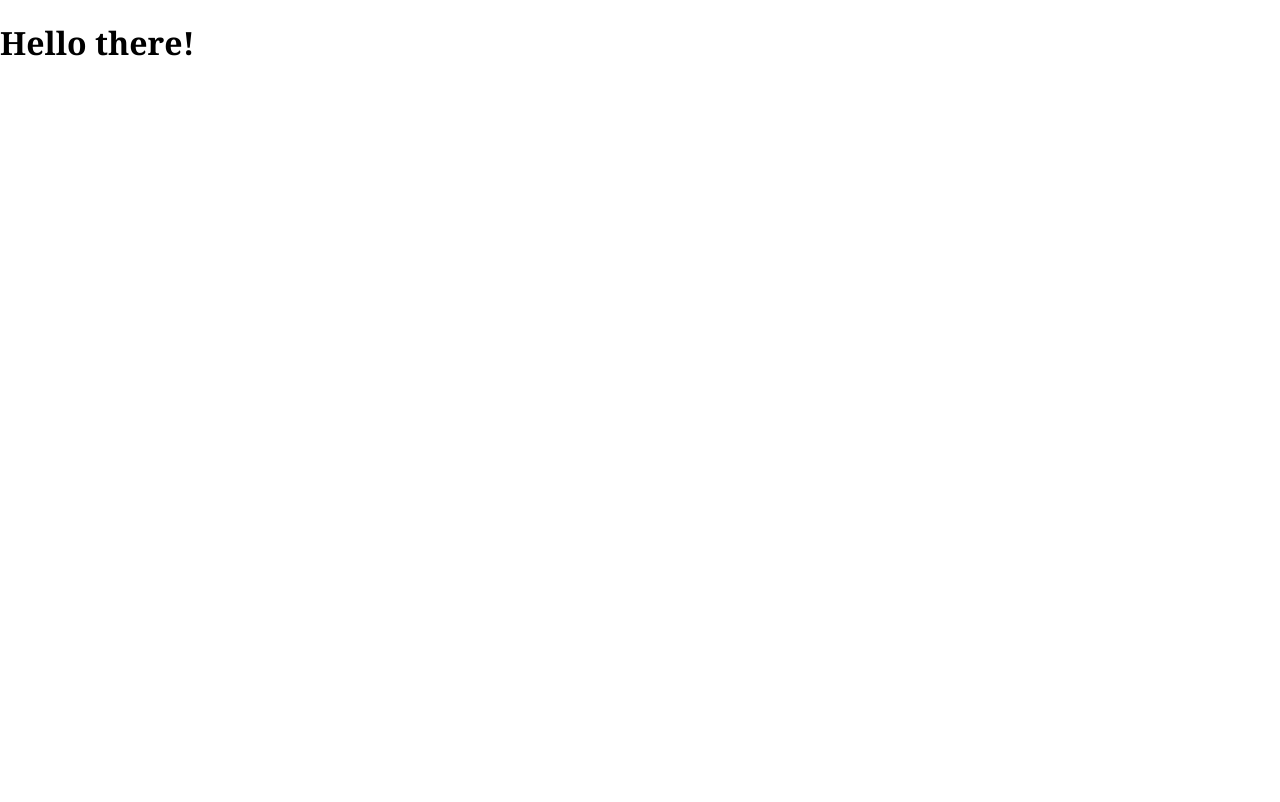
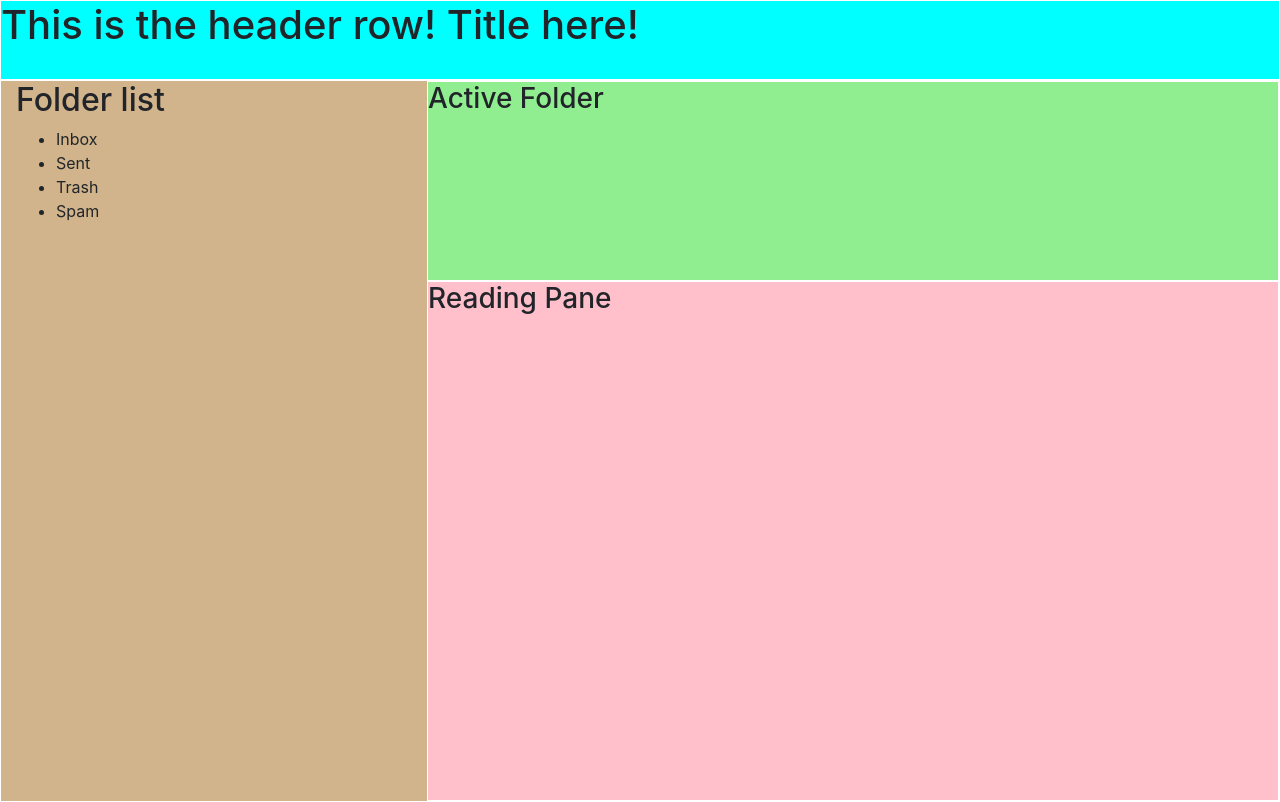
Before and after one commit to mrdietz/michael-dietz-cohort209-email-template, a plain HTML site: page index.html in a window 1280 px wide. Drawn offline with nearby package versions, Linux system fonts and the light colour scheme.

Commit message:
Roughed in layout

```diff
--- a/index.html
+++ b/index.html
@@ -2,11 +2,51 @@
 <html lang="en">
 <head>
     <meta charset="UTF-8">
-    <meta name="viewport" content="width=device-width, initial-scale=1.0">
+    <meta name="viewport" content="width=device-width, initial-scale=1.0, shrink-to-fit=no">
+
     <title>Cohort 209 - Bootstrap Email Template - MDietz</title>
+
+    <link rel="stylesheet" href="https://stackpath.bootstrapcdn.com/bootstrap/4.5.2/css/bootstrap.min.css" integrity="sha384-JcKb8q3iqJ61gNV9KGb8thSsNjpSL0n8PARn9HuZOnIxN0hoP+VmmDGMN5t9UJ0Z" crossorigin="anonymous">
+
     <link rel="stylesheet" href="style.css">
 </head>
+
+
 <body>
-    <h1>Hello there!</h1>
+
+    <div class="container-fluid">
+        <div class="row" id="header">
+            <h1>
+                This is the header row! Title here!
+            </h1>
+        </div>
+        <div class="row">
+            <div class="col-4" id="folders">
+                <h2>
+                    Folder list
+                </h2>
+                <ul>
+                    <li>Inbox</li>
+                    <li>Sent</li>
+                    <li>Trash</li>
+                    <li>Spam</li>
+                </ul>
+            </div>
+            <div class="col">
+                <div class="row" id="active-folder">
+                    <h3>
+                        Active Folder
+                    </h3>
+                </div>
+                <div class="row" id="reading-pane">
+                    <h3>
+                        Reading Pane
+                    </h3>
+                </div>
+            </div>
+
+        </div>
+    </div>
+
 </body>
 </html>
--- a/style.css
+++ b/style.css
@@ -3,5 +3,34 @@ html {
 }
 
 body {
-    margin: 0;
+    background-color: antiquewhite;
 }
+
+/* .container-fluid {
+    border: 3px solid red;
+
+} */
+
+.row {
+    border: 1px solid white;
+    background-color: aqua;
+}
+
+#header {
+    height: 10vh;
+}
+
+#folders {
+    height: 90vh;
+    background-color: tan;
+}
+
+#active-folder {
+    height: 25vh;
+    background-color: lightgreen;
+}
+
+#reading-pane {
+    height: 65vh;
+    background-color: pink;
+}
```
